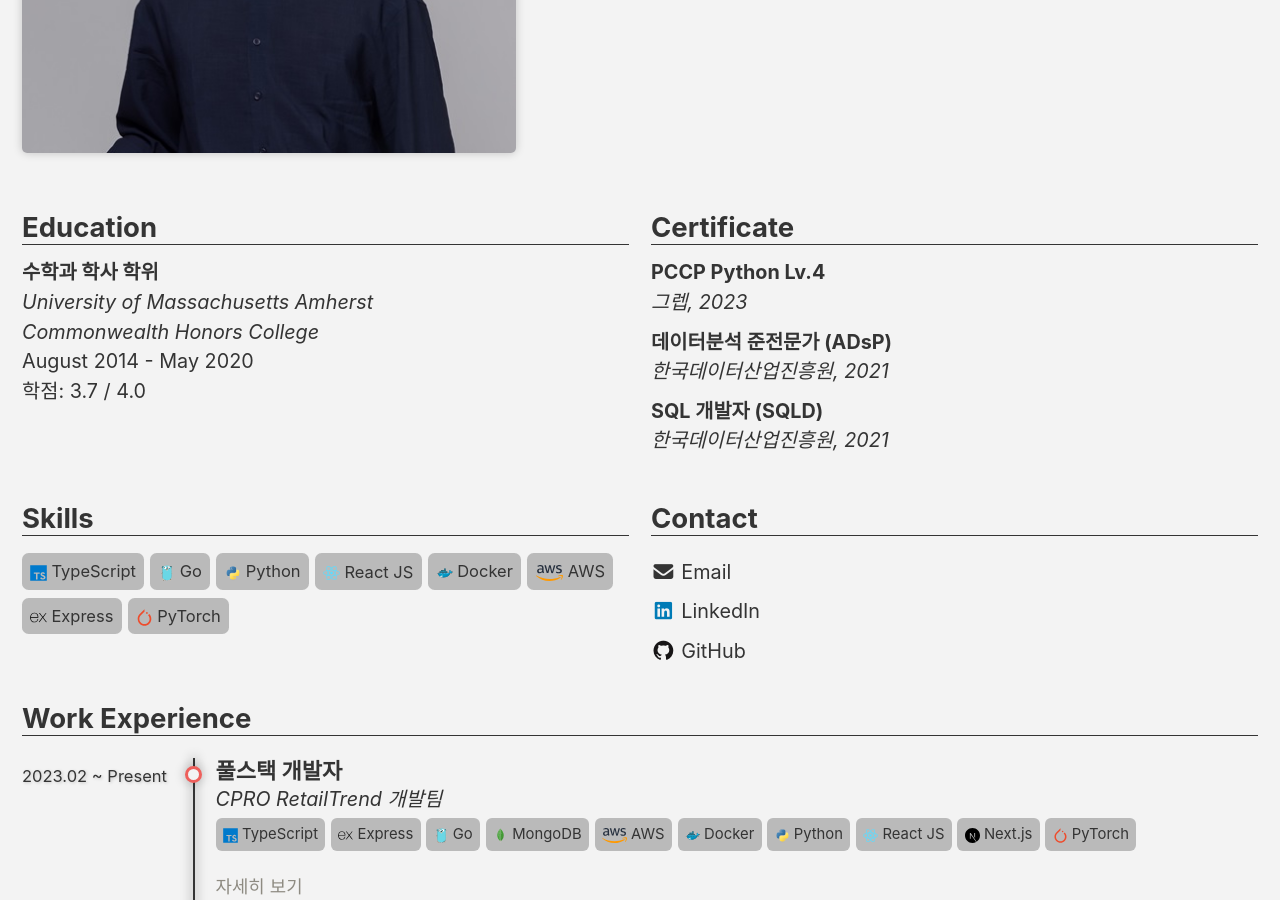
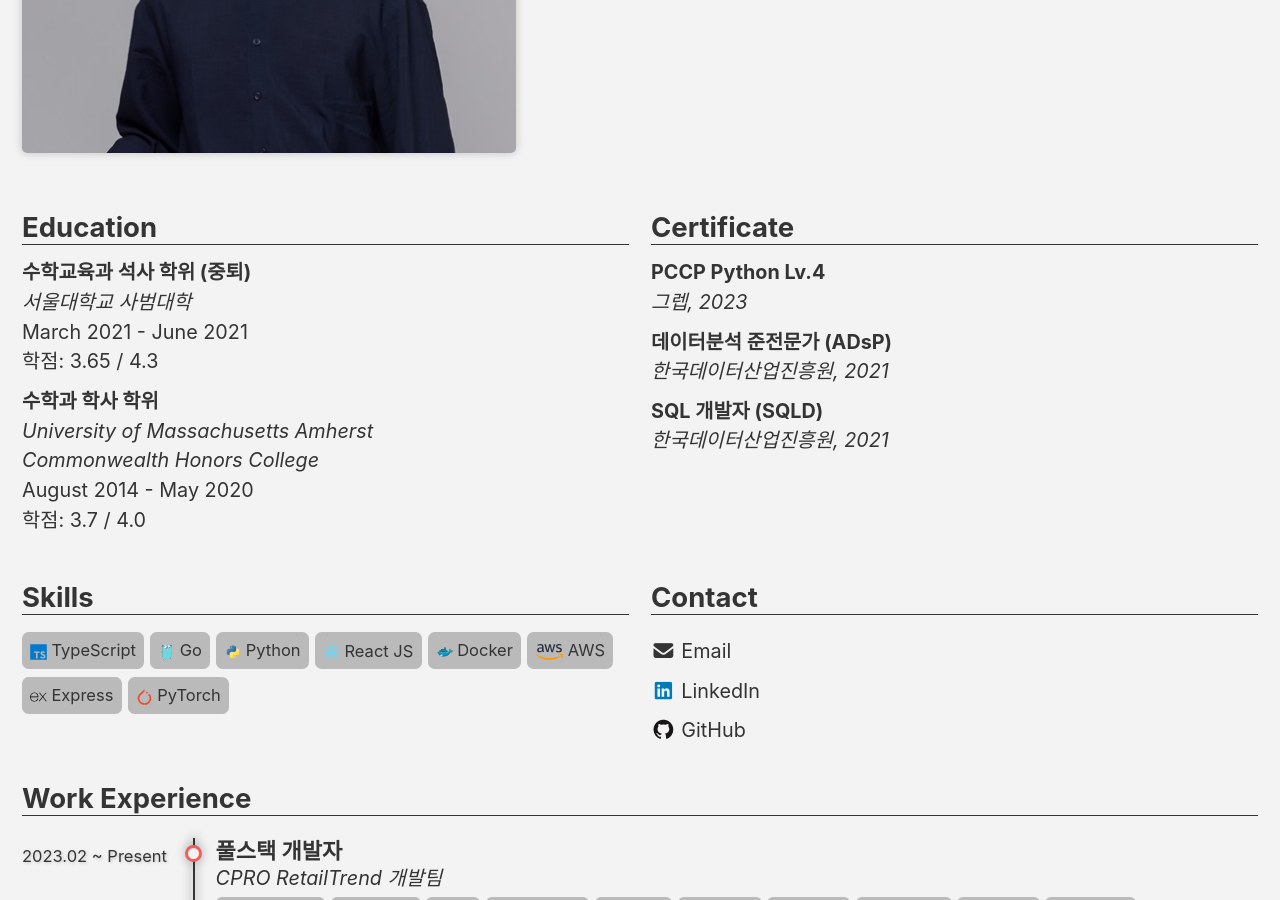
Before and after one commit to juhonamnam/juhonamnam.github.io, a Jekyll site: the page built from about-me/index.html, in a window 1280 px wide and 900 px high, scrolled down 498 px. Built offline with Jekyll 4.4.1, drawn with Linux system fonts in a browser that asks for light colours; cached includes are drawn as plain includes.

```diff
--- a/_data/about-me/main.yml
+++ b/_data/about-me/main.yml
@@ -25,6 +25,14 @@ lines:
     en: "For me, programming is both a profession and a passion. I started this personal website to share my thouughts and learnings. Feel free to explore, and I hope you enjoy it."
 info:
   educations:
+    - title:
+        ko: "수학교육과 석사 학위 (중퇴)"
+        en: "Master's degree in Mathematics Education (Did not complete)"
+      association:
+        ko: "서울대학교 사범대학"
+        en: "Seoul National University College of Education"
+      period: "March 2021 - June 2021"
+      gpa: "3.65 / 4.3"
     - title:
         ko: "수학과 학사 학위"
         en: "Bachelor's degree in Mathematics"
```
